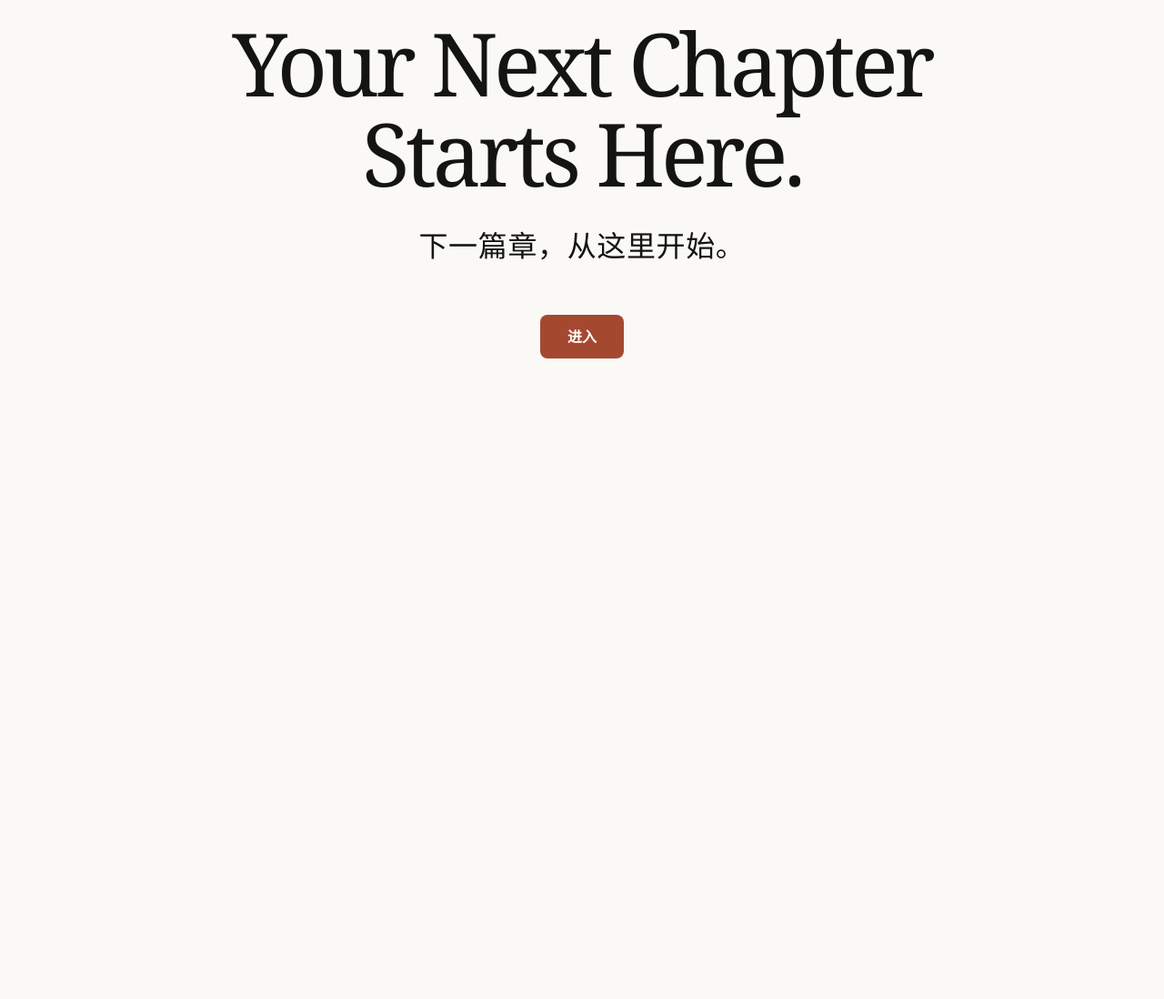
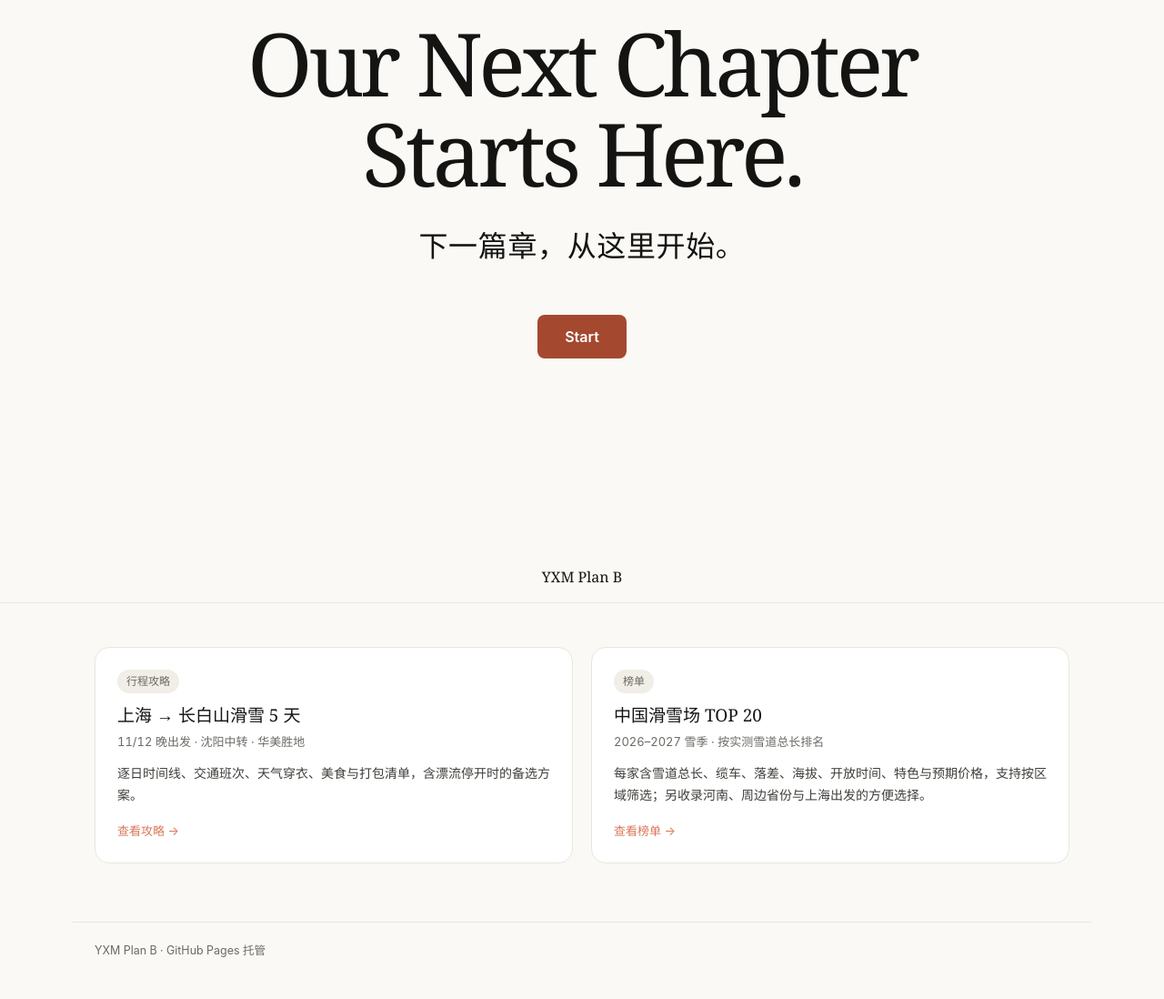
Before and after one commit to yangxiaomanc2/YXM_PlanB, a plain HTML site: page index.html in a window 1280 px wide. Shown: the part 193-1291 px from the top of the page at 91% size. Before the commit the page ends 800 px from the top, so only its background shows below. Drawn offline with Linux system fonts and the light colour scheme.

Commit message:
Make Plan B homepage scroll to its cards

```diff
--- a/index.html
+++ b/index.html
@@ -3,18 +3,27 @@
 <head>
 <meta charset="UTF-8">
 <meta name="viewport" content="width=device-width,initial-scale=1">
-<title>YXM Plan B</title>
+<title>YXM Plan B · 行程与榜单</title>
 <meta name="description" content="下一篇章，从这里开始。">
 <style>
-  :root {
-    --bg: #faf9f5;
-    --ink: #141413;
-    --accent: #a54830;
-    --accent-hover: #873a27;
+:root{--bg:#faf9f5;--surface:#ffffff;--ink:#141413;--muted:#6b6a65;--line:#e8e6dc;
+--accent:#d97757;--soft:#f0eee6;
+--serif:"Tiempos Headline",Georgia,"Songti SC","Noto Serif SC",serif;
+--sans:-apple-system,BlinkMacSystemFont,"PingFang SC","Helvetica Neue","Microsoft YaHei",sans-serif}
+*{box-sizing:border-box;margin:0;padding:0}
+@media (prefers-reduced-motion: no-preference) {
+  html { scroll-behavior: smooth; }
 }
-  * { box-sizing: border-box; }
-  body { margin: 0; background: var(--bg); color: var(--ink); }
-  main {
+body{font-family:var(--sans);color:var(--ink);background:var(--bg);line-height:1.7;
+-webkit-font-smoothing:antialiased;font-variant-numeric:tabular-nums}
+a{color:var(--accent);text-decoration:none}
+a:hover{text-decoration:underline}
+.wrap{max-width:1120px;margin:0 auto;padding:0 24px}
+.bar{position:sticky;top:0;z-index:20;height:56px;display:flex;align-items:center;
+background:var(--bg);border-bottom:1px solid var(--line)}
+.bar .site{font-family:var(--serif);font-size:16px;color:var(--ink)}
+.bar .site:hover{text-decoration:none}
+.hero {
   min-height: 100vh;
   min-height: 100svh;
   display: grid;
@@ -22,42 +31,88 @@
   padding: clamp(24px, 6vw, 96px);
   text-align: center;
 }
-  h1 {
+.hero h1 {
   max-width: 22ch;
-    margin: 0;
-    font: 400 clamp(2.5rem, 7.5vw, 7rem)/1.03 Georgia, "Songti SC", "Noto Serif SC", serif;
+  font: 400 clamp(2.5rem, 7.5vw, 7rem)/1.03 var(--serif);
   letter-spacing: -.045em;
   text-wrap: balance;
 }
-  .translation {
+.hero-translation {
   display: block;
   margin-top: .9em;
   font-size: clamp(1.125rem, 2.7vw, 2rem);
   line-height: 1.5;
   letter-spacing: .02em;
 }
-  .enter {
+.start {
   display: inline-grid;
   place-items: center;
   min-height: 48px;
   margin-top: clamp(28px, 4.5vw, 52px);
   padding: 10px 30px;
   border-radius: 8px;
-    background: var(--accent);
-    color: white;
-    font: 600 1rem/1.25 system-ui, sans-serif;
-    text-decoration: none;
+  background: #a54830;
+  color: #fff;
+  font-weight: 600;
 }
-  .enter:hover { background: var(--accent-hover); }
-  .enter:focus-visible { outline: 2px solid var(--ink); outline-offset: 4px; }
+.start:hover { background: #873a27; text-decoration: none; }
+.start:focus-visible { outline: 2px solid var(--ink); outline-offset: 4px; }
+#contents {
+  min-height: 100vh;
+  min-height: 100svh;
+}
+.grid{display:grid;grid-template-columns:repeat(2,minmax(0,1fr));gap:20px;margin-top:48px}
+.card{display:flex;flex-direction:column;background:var(--surface);
+border:1px solid var(--line);border-radius:16px;padding:24px;color:inherit}
+.card:hover{border-color:var(--ink);text-decoration:none}
+.card .tg{align-self:flex-start;font-size:12px;color:var(--muted);background:var(--soft);
+border-radius:999px;padding:3px 10px;margin-bottom:12px}
+.card h2{font-family:var(--serif);font-weight:500;font-size:19px;line-height:1.35}
+.card .st{font-size:13px;color:var(--muted);margin-top:4px}
+.card p{font-size:14px;color:#3f3e3a;margin-top:12px}
+.card .go{margin-top:auto;padding-top:16px;font-size:13px;color:var(--accent)}
+footer.wrap{border-top:1px solid var(--line);margin-top:64px;padding-block:20px 40px;
+color:var(--muted);font-size:12.5px}
+@media(max-width:600px){.wrap{padding-inline:18px}
+.grid{grid-template-columns:1fr;margin-top:32px}}
 </style>
 </head>
 <body>
 <main>
+  <section class="hero" aria-labelledby="home-title">
     <div>
-    <h1><span lang="en">Your Next Chapter Starts Here.</span><span class="translation">下一篇章，从这里开始。</span></h1>
-    <a class="enter" href="./contents.html">进入</a>
+      <h1 id="home-title">
+        <span lang="en">Our Next Chapter Starts Here.</span>
+        <span class="hero-translation">下一篇章，从这里开始。</span>
+      </h1>
+      <a class="start" href="#contents" lang="en">Start</a>
     </div>
+  </section>
+
+  <section id="contents" tabindex="-1" aria-label="行程与榜单">
+    <header class="bar"><div class="wrap"><a class="site" href="./">YXM Plan B</a></div></header>
+    <div class="wrap">
+      <div class="grid">
+        <a class="card" href="./changbaishan-ski/">
+          <span class="tg">行程攻略</span>
+          <h2>上海 → 长白山滑雪 5 天</h2>
+          <div class="st">11/12 晚出发 · 沈阳中转 · 华美胜地</div>
+          <p>逐日时间线、交通班次、天气穿衣、美食与打包清单，含漂流停开时的备选方案。</p>
+          <div class="go">查看攻略 →</div>
+        </a>
+        <a class="card" href="./china-ski-resorts/">
+          <span class="tg">榜单</span>
+          <h2>中国滑雪场 TOP 20</h2>
+          <div class="st">2026–2027 雪季 · 按实测雪道总长排名</div>
+          <p>每家含雪道总长、缆车、落差、海拔、开放时间、特色与预期价格，支持按区域筛选；另收录河南、周边省份与上海出发的方便选择。</p>
+          <div class="go">查看榜单 →</div>
+        </a>
+      </div>
+    </div>
+    <footer class="wrap">
+      <p>YXM Plan B · GitHub Pages 托管</p>
+    </footer>
+  </section>
 </main>
 </body>
 </html>
```
Also changed, not shown: changbaishan-ski/index.html (+1 -1 lines), china-ski-resorts/index.html (+1 -1 lines). Lines whose indentation alone changed are shown as unchanged.
